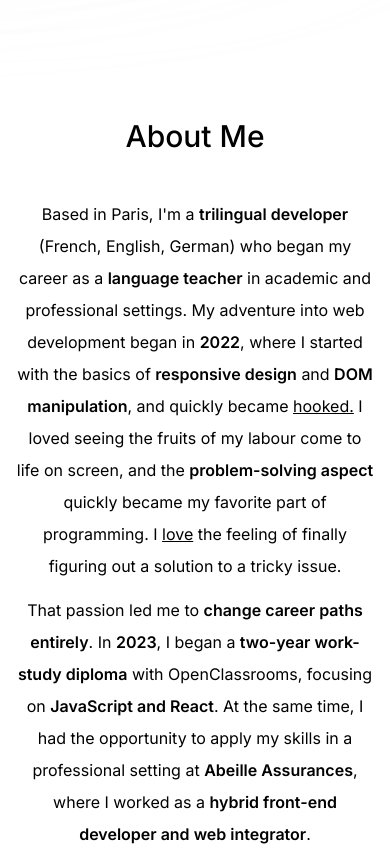
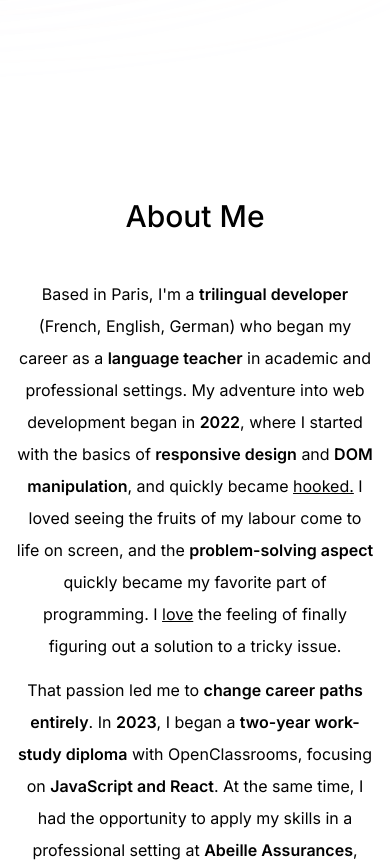
Before and after one commit to seanrw93/Personal-Portfolio-Page, a Next.js app: page /en in a window 390 px wide. Shown: the part 774-1636 px from the top of the page. Built offline with nearby package versions, Linux system fonts and the light colour scheme.

Commit message:
fix: update margins for about section mobile

```diff
--- a/app/globals.css
+++ b/app/globals.css
@@ -173,6 +173,6 @@
   /* About section styles */
 
   .section--about {
-    @apply mb-28 max-w-[45rem] gap-y-3 text-center leading-8 mt-0;
+    @apply mb-28 max-w-[45rem] gap-y-3 text-center leading-8 pt-20 sm:py-20;
   }
 }
```
Also changed, not shown: context/index.ts (added).
